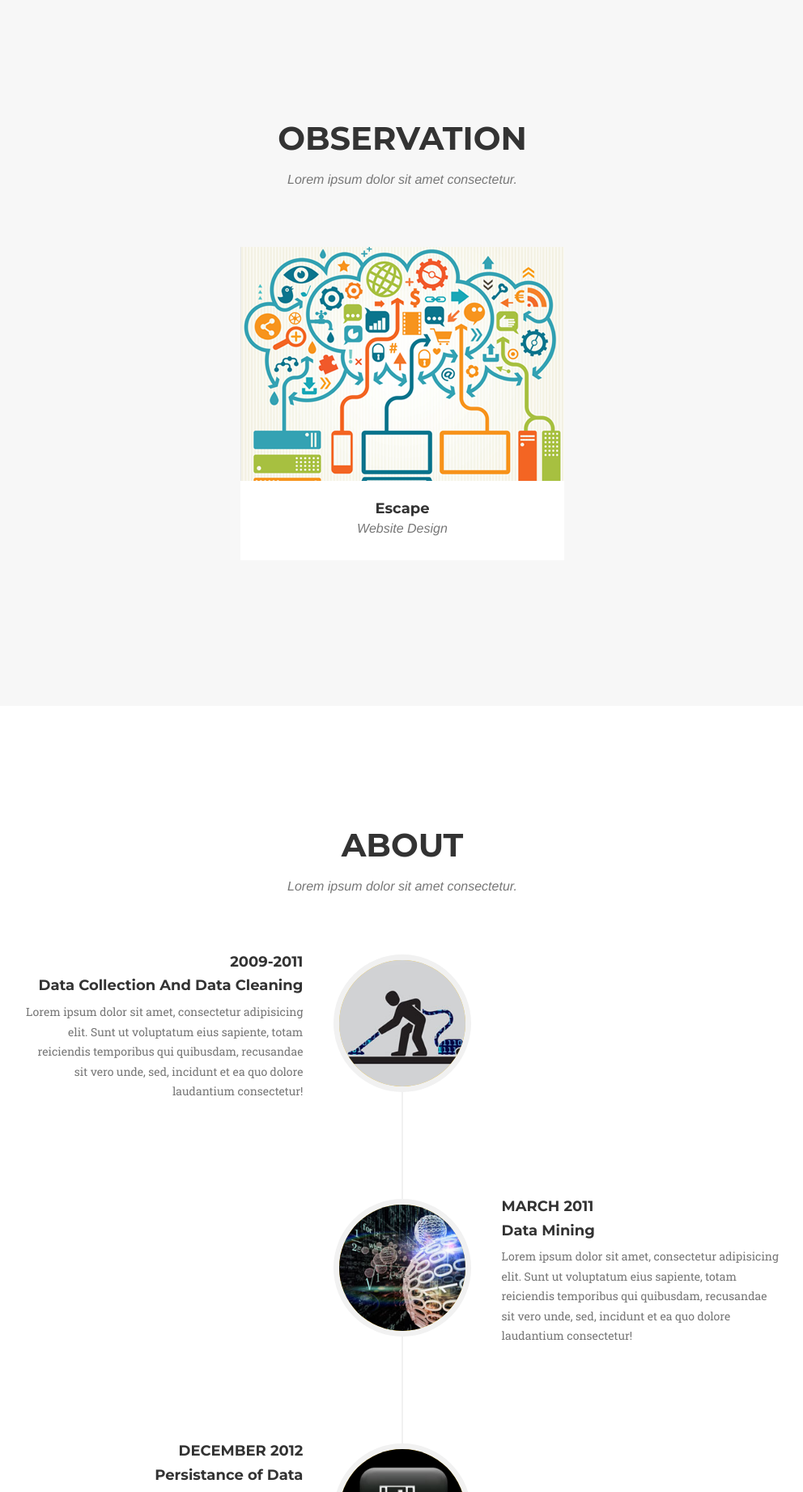
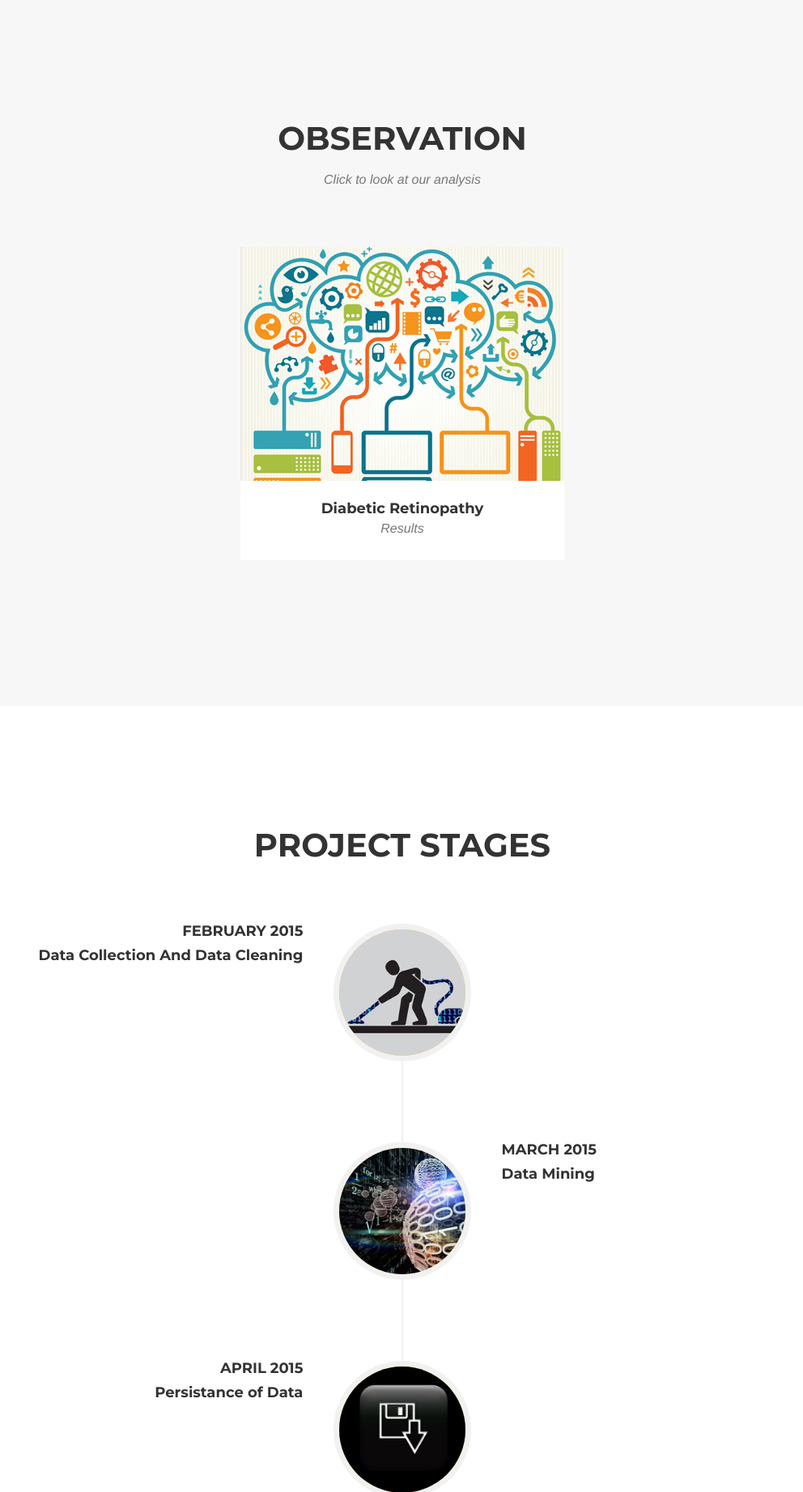
Before and after one commit to anupkher4/DiabeticRetinopathy, a Node server app: template views/index.html in a window 1280 px wide. Shown: the part 759-2602 px from the top of the page at 81% size, without its empty margins (143-1135 px from the left). Run offline with Node 20, Linux system fonts and the light colour scheme; the template is opened without the code that fills it, so the values that code supplies are empty; some libraries are stand-ins or nearby versions; some web fonts are replaced.

Commit message:
final content changes

```diff
--- a/views/images.html
+++ b/views/images.html
@@ -75,7 +75,7 @@
                     }]
                 },
                 tooltip: {
-                    valueSuffix: 'DR'
+                    valueSuffix: ''
                 },
                 legend: {
                     layout: 'vertical',
@@ -84,10 +84,10 @@
                     borderWidth: 0
                 },
                 series: [{
-                    name: 'Accuracy of 3',
+                    name: '3 Iterations',
                     data: [260, 237, 3, 0, 0]
                 }, {
-                    name: 'Accuracy of 25',
+                    name: '25 Iterations',
                     data: [59, 31, 8, 2, 0]
                 }]
             });
--- a/views/index.html
+++ b/views/index.html
@@ -105,7 +105,7 @@
         <div class="row">
             <div class="col-lg-12 text-center">
                 <h2 class="section-heading">Observation</h2>
-                <h3 class="section-subheading text-muted">Lorem ipsum dolor sit amet consectetur.</h3>
+                <h3 class="section-subheading text-muted">Click to look at our analysis</h3>
             </div>
         </div>
             <div class="col-md-3 col-sm-3"></div>
@@ -119,8 +119,8 @@
                     <img src="img/portfolio/port3.png" class="img-responsive" alt="">
                 </a>
                 <div class="portfolio-caption">
-                    <h4>Escape</h4>
-                    <p class="text-muted">Website Design</p>
+                    <h4>Diabetic Retinopathy</h4>
+                    <p class="text-muted">Results</p>
                 </div>
             </div>
             <div class="col-md-3 col-sm-3"></div>
@@ -132,8 +132,8 @@
     <div class="container">
         <div class="row">
             <div class="col-lg-12 text-center">
-                <h2 class="section-heading">About</h2>
-                <h3 class="section-subheading text-muted">Lorem ipsum dolor sit amet consectetur.</h3>
+                <h2 class="section-heading">Project Stages</h2>
+                <h3 class="section-subheading text-muted"></h3>
             </div>
         </div>
         <div class="row">
@@ -145,11 +145,11 @@
                         </div>
                         <div class="timeline-panel">
                             <div class="timeline-heading">
-                                <h4>2009-2011</h4>
+                                <h4>February 2015</h4>
                                 <h4 class="subheading">Data Collection And Data Cleaning</h4>
                             </div>
                             <div class="timeline-body">
-                                <p class="text-muted">Lorem ipsum dolor sit amet, consectetur adipisicing elit. Sunt ut voluptatum eius sapiente, totam reiciendis temporibus qui quibusdam, recusandae sit vero unde, sed, incidunt et ea quo dolore laudantium consectetur!</p>
+                                <p class="text-muted"></p>
                             </div>
                         </div>
                     </li>
@@ -159,11 +159,11 @@
                         </div>
                         <div class="timeline-panel">
                             <div class="timeline-heading">
-                                <h4>March 2011</h4>
+                                <h4>March 2015</h4>
                                 <h4 class="subheading">Data Mining</h4>
                             </div>
                             <div class="timeline-body">
-                                <p class="text-muted">Lorem ipsum dolor sit amet, consectetur adipisicing elit. Sunt ut voluptatum eius sapiente, totam reiciendis temporibus qui quibusdam, recusandae sit vero unde, sed, incidunt et ea quo dolore laudantium consectetur!</p>
+                                <p class="text-muted"></p>
                             </div>
                         </div>
                     </li>
@@ -173,11 +173,11 @@
                         </div>
                         <div class="timeline-panel">
                             <div class="timeline-heading">
-                                <h4>December 2012</h4>
+                                <h4>April 2015</h4>
                                 <h4 class="subheading">Persistance of Data</h4>
                             </div>
                             <div class="timeline-body">
-                                <p class="text-muted">Lorem ipsum dolor sit amet, consectetur adipisicing elit. Sunt ut voluptatum eius sapiente, totam reiciendis temporibus qui quibusdam, recusandae sit vero unde, sed, incidunt et ea quo dolore laudantium consectetur!</p>
+                                <p class="text-muted"></p>
                             </div>
                         </div>
                     </li>
@@ -187,11 +187,11 @@
                         </div>
                         <div class="timeline-panel">
                             <div class="timeline-heading">
-                                <h4>July 2014</h4>
+                                <h4>April 2015</h4>
                                 <h4 class="subheading">Data Visualization And Analysis</h4>
                             </div>
                             <div class="timeline-body">
-                                <p class="text-muted">Lorem ipsum dolor sit amet, consectetur adipisicing elit. Sunt ut voluptatum eius sapiente, totam reiciendis temporibus qui quibusdam, recusandae sit vero unde, sed, incidunt et ea quo dolore laudantium consectetur!</p>
+                                <p class="text-muted"></p>
                             </div>
                         </div>
                     </li>
@@ -221,7 +221,7 @@
             <div class="col-sm-2" style="margin-right:30px">
                 <div class="team-member">
                     <img src="img/team/12.jpg" class="img-responsive img-circle" alt="">
-                    <h4>Anup Kher</h4>
+                    <h4>Anup <br> Kher</h4>
                     <p class="text-muted">Integration Specialist</p>
                     <ul class="list-inline social-buttons">
                         <li><a href="#"><i class="fa fa-twitter"></i></a>
@@ -236,7 +236,7 @@
             <div class="col-sm-2"  style="margin-right:30px">
                 <div class="team-member">
                     <img src="img/team/13.jpg" class="img-responsive img-circle" alt="">
-                    <h4>Larry Parker</h4>
+                    <h4>Avi <br> Jain</h4>
                     <p class="text-muted">Data Scientist</p>
                     <ul class="list-inline social-buttons">
                         <li><a href="#"><i class="fa fa-twitter"></i></a>
@@ -251,7 +251,7 @@
             <div class="col-sm-2"  style="margin-right:30px">
                 <div class="team-member">
                     <img src="img/team/11.jpg" class="img-responsive img-circle" alt="">
-                    <h4>Diana Pertersen</h4>
+                    <h4>Manasi Deshpande</h4>
                     <p class="text-muted">Front End Developer</p>
                     <ul class="list-inline social-buttons">
                         <li><a href="#"><i class="fa fa-twitter"></i></a>
@@ -266,7 +266,7 @@
             <div class="col-sm-2" style="margin-right:30px">
                 <div class="team-member">
                     <img src="img/team/15.jpg" class="img-responsive img-circle" alt="">
-                    <h4>Diana Pertersen</h4>
+                    <h4>Syavasya Nikhil Vadavalli</h4>
                     <p class="text-muted">Data Scientist</p>
                     <ul class="list-inline social-buttons">
                         <li><a href="#"><i class="fa fa-twitter"></i></a>
@@ -282,7 +282,7 @@
             <div class="col-sm-2">
                 <div class="team-member">
                     <img src="img/team/14.jpg" class="img-responsive img-circle" alt="">
-                    <h4>Diana Pertersen</h4>
+                    <h4>Vijay <br> Raj Thota</h4>
                     <p class="text-muted">Data Scientist</p>
                     <ul class="list-inline social-buttons">
                         <li><a href="#"><i class="fa fa-twitter"></i></a>
@@ -298,7 +298,7 @@
         </div>
         <div class="row">
             <div class="col-lg-8 col-lg-offset-2 text-center">
-                <p class="large text-muted">Lorem ipsum dolor sit amet, consectetur adipisicing elit. Aut eaque, laboriosam veritatis, quos non quis ad perspiciatis, totam corporis ea, alias ut unde.</p>
+                <p class="large text-muted">Data never lies!</p>
             </div>
         </div>
     </div>
@@ -308,7 +308,7 @@
     <div class="container">
         <div class="row">
             <div class="col-md-4">
-                <span class="copyright">Copyright &copy; Your Website 2014</span>
+                <span class="copyright">Copyright &copy; Team15-CMPE239 2015</span>
             </div>
             <div class="col-md-4">
                 <ul class="list-inline social-buttons">
```
